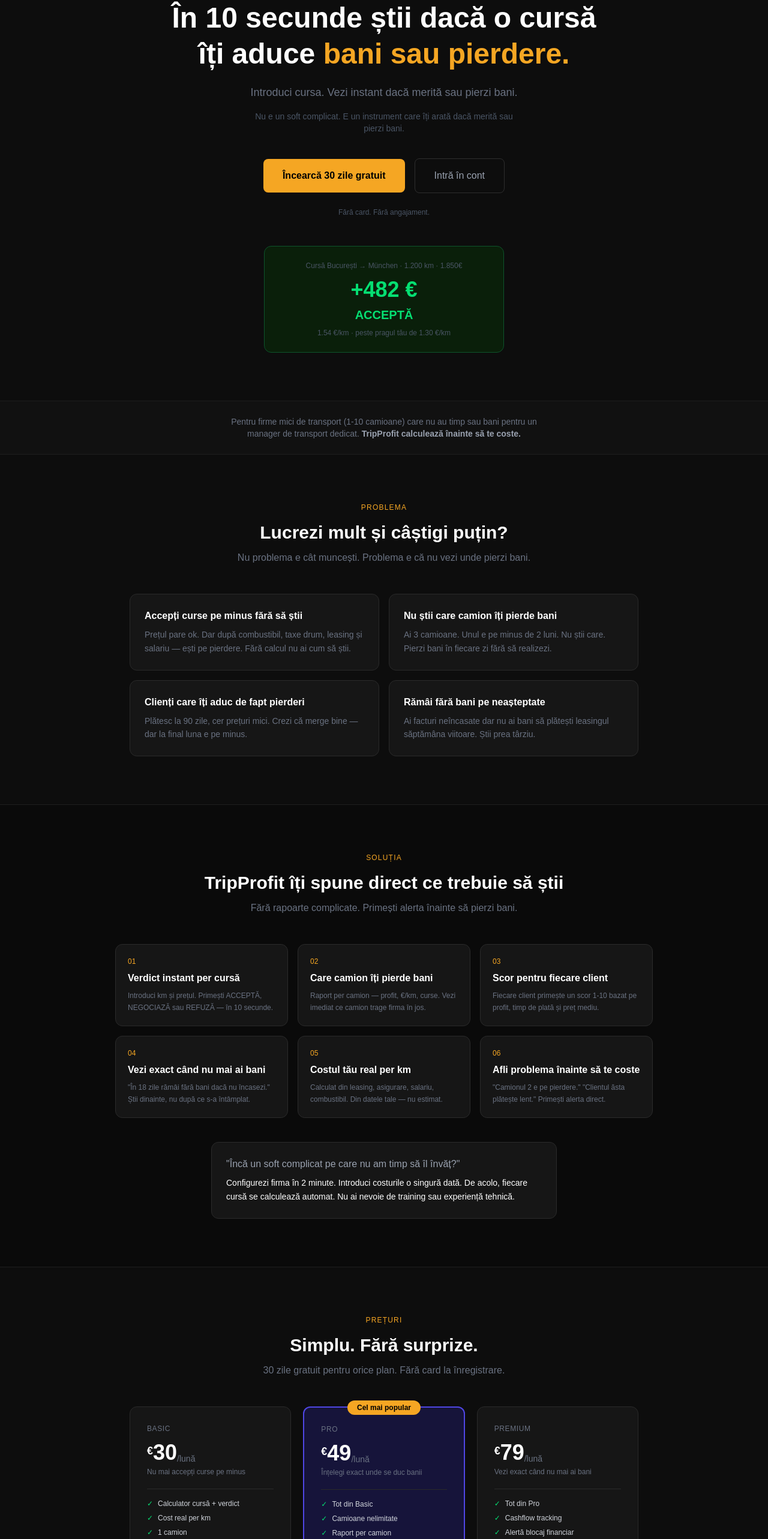
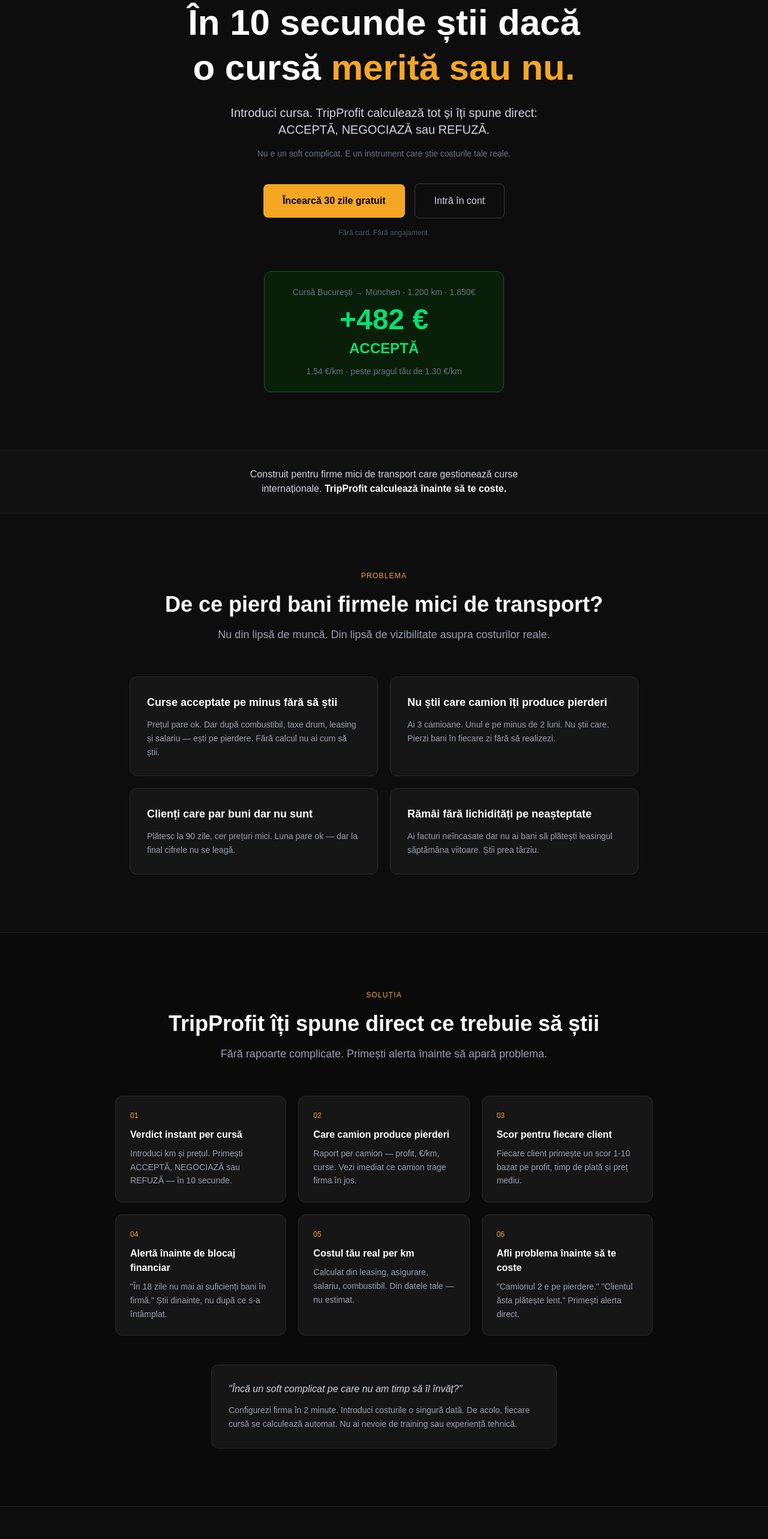
Before and after one commit to GabrielaH19/saas-boilerplate, a Next.js app: page / in a window 1280 px wide. Shown: the part 231-2797 px from the top of the page at 60% size. Built offline with nearby package versions, Linux system fonts and the light colour scheme.

Commit message:
Update landing page v2

```diff
--- a/app/page.tsx
+++ b/app/page.tsx
@@ -10,8 +10,8 @@ export default function LandingPage() {
       <nav className="border-b border-[#1e1e1e] px-10 py-4 flex items-center justify-between">
         <div className="text-lg font-semibold">Trip<span className="text-[#f5a623]">Profit</span></div>
         <div className="flex items-center gap-6">
-          <span className="text-sm text-gray-500 cursor-pointer hover:text-white">Funcții</span>
-          <span className="text-sm text-gray-500 cursor-pointer hover:text-white">Prețuri</span>
+          <span className="text-sm text-gray-400 cursor-pointer hover:text-white">Funcții</span>
+          <span className="text-sm text-gray-400 cursor-pointer hover:text-white">Prețuri</span>
           <Link href="/login" className="text-sm text-gray-400 hover:text-white">Intră în cont</Link>
           <Link href="/register" className="bg-[#f5a623] text-black text-sm font-semibold px-4 py-2 rounded-lg hover:bg-[#e8951a] transition">
             Încearcă gratuit
@@ -20,25 +20,25 @@ export default function LandingPage() {
       </nav>
 
       {/* HERO */}
-      <div className="text-center px-6 pt-24 pb-12">
+      <div className="text-center px-6 pt-24 pb-14">
         <div className="inline-block bg-[#1a1a00] text-[#f5a623] border border-[#3a3000] text-xs px-4 py-2 rounded-full mb-8">
-          Pentru firme mici de transport (1-10 camioane)
+          Pentru firme mici de transport · 1-10 camioane
         </div>
-        <h1 className="text-5xl font-semibold leading-tight mb-5 max-w-3xl mx-auto">
-          În 10 secunde știi dacă o cursă<br />
-          îți aduce <span className="text-[#f5a623]">bani sau pierdere.</span>
+        <h1 className="text-6xl font-semibold leading-tight mb-6 max-w-3xl mx-auto text-white">
+          În 10 secunde știi dacă<br />
+          o cursă <span className="text-[#f5a623]">merită sau nu.</span>
         </h1>
-        <p className="text-lg text-gray-500 mb-4 max-w-xl mx-auto">
-          Introduci cursa. Vezi instant dacă merită sau pierzi bani.
+        <p className="text-xl text-gray-300 mb-4 max-w-xl mx-auto">
+          Introduci cursa. TripProfit calculează tot și îți spune direct: ACCEPTĂ, NEGOCIAZĂ sau REFUZĂ.
         </p>
-        <p className="text-sm text-gray-600 mb-10 max-w-md mx-auto">
-          Nu e un soft complicat. E un instrument care îți arată dacă merită sau pierzi bani.
+        <p className="text-sm text-gray-500 mb-10 max-w-md mx-auto">
+          Nu e un soft complicat. E un instrument care știe costurile tale reale.
         </p>
-        <div className="flex items-center justify-center gap-4 mb-6">
+        <div className="flex items-center justify-center gap-4 mb-4">
           <Link href="/register" className="bg-[#f5a623] text-black font-semibold px-8 py-4 rounded-lg hover:bg-[#e8951a] transition text-base">
             Încearcă 30 zile gratuit
           </Link>
-          <Link href="/login" className="border border-[#2e2e2e] text-gray-400 px-8 py-4 rounded-lg hover:text-white hover:border-[#3a3a3a] transition text-base">
+          <Link href="/login" className="border border-[#3a3a3a] text-gray-300 px-8 py-4 rounded-lg hover:text-white hover:border-[#555] transition text-base">
             Intră în cont
           </Link>
         </div>
@@ -46,70 +46,70 @@ export default function LandingPage() {
       </div>
 
       {/* DEMO VERDICT */}
-      <div className="max-w-md mx-auto px-6 mb-20">
+      <div className="max-w-md mx-auto px-6 mb-24">
         <div className="bg-[#0a1f0a] border border-green-900 rounded-xl p-6 text-center">
-          <div className="text-xs text-gray-600 mb-3">Cursă București → München · 1.200 km · 1.850€</div>
-          <div className="text-4xl font-semibold text-green-400 mb-2">+482 €</div>
-          <div className="text-xl font-semibold text-green-400 mb-2">ACCEPTĂ</div>
-          <div className="text-xs text-gray-600">1.54 €/km · peste pragul tău de 1.30 €/km</div>
+          <div className="text-sm text-gray-500 mb-3">Cursă București → München · 1.200 km · 1.850€</div>
+          <div className="text-5xl font-semibold text-green-400 mb-2">+482 €</div>
+          <div className="text-2xl font-semibold text-green-400 mb-3">ACCEPTĂ</div>
+          <div className="text-sm text-gray-500">1.54 €/km · peste pragul tău de 1.30 €/km</div>
         </div>
       </div>
 
       {/* CREDIBILITATE */}
-      <div className="border-t border-b border-[#1e1e1e] bg-[#111] py-6 px-6 text-center mb-20">
-        <p className="text-sm text-gray-500 max-w-lg mx-auto">
-          Pentru firme mici de transport (1-10 camioane) care nu au timp sau bani pentru un manager de transport dedicat.{" "}
-          <strong className="text-gray-400">TripProfit calculează înainte să te coste.</strong>
+      <div className="border-t border-b border-[#1e1e1e] bg-[#111] py-7 px-6 text-center mb-24">
+        <p className="text-base text-gray-300 max-w-lg mx-auto">
+          Construit pentru firme mici de transport care gestionează curse internaționale.{" "}
+          <strong className="text-white">TripProfit calculează înainte să te coste.</strong>
         </p>
       </div>
 
       {/* PROBLEMA */}
-      <div className="max-w-4xl mx-auto px-6 mb-20 text-center">
-        <div className="text-xs text-[#f5a623] uppercase tracking-widest mb-4">Problema</div>
-        <h2 className="text-3xl font-semibold mb-3">Lucrezi mult și câștigi puțin?</h2>
-        <p className="text-gray-500 mb-12">Nu problema e cât muncești. Problema e că nu vezi unde pierzi bani.</p>
-        <div className="grid grid-cols-2 gap-4">
+      <div className="max-w-4xl mx-auto px-6 mb-24 text-center">
+        <div className="text-xs text-[#f5a623] uppercase tracking-widest mb-5">Problema</div>
+        <h2 className="text-4xl font-semibold mb-4 text-white">De ce pierd bani firmele mici de transport?</h2>
+        <p className="text-lg text-gray-400 mb-14">Nu din lipsă de muncă. Din lipsă de vizibilitate asupra costurilor reale.</p>
+        <div className="grid grid-cols-2 gap-5">
           {[
-            { t: "Accepți curse pe minus fără să știi", d: "Prețul pare ok. Dar după combustibil, taxe drum, leasing și salariu — ești pe pierdere. Fără calcul nu ai cum să știi." },
-            { t: "Nu știi care camion îți pierde bani", d: "Ai 3 camioane. Unul e pe minus de 2 luni. Nu știi care. Pierzi bani în fiecare zi fără să realizezi." },
-            { t: "Clienți care îți aduc de fapt pierderi", d: "Plătesc la 90 zile, cer prețuri mici. Crezi că merge bine — dar la final luna e pe minus." },
-            { t: "Rămâi fără bani pe neașteptate", d: "Ai facturi neîncasate dar nu ai bani să plătești leasingul săptămâna viitoare. Știi prea târziu." },
+            { t: "Curse acceptate pe minus fără să știi", d: "Prețul pare ok. Dar după combustibil, taxe drum, leasing și salariu — ești pe pierdere. Fără calcul nu ai cum să știi." },
+            { t: "Nu știi care camion îți produce pierderi", d: "Ai 3 camioane. Unul e pe minus de 2 luni. Nu știi care. Pierzi bani în fiecare zi fără să realizezi." },
+            { t: "Clienți care par buni dar nu sunt", d: "Plătesc la 90 zile, cer prețuri mici. Luna pare ok — dar la final cifrele nu se leagă." },
+            { t: "Rămâi fără lichidități pe neașteptate", d: "Ai facturi neîncasate dar nu ai bani să plătești leasingul săptămâna viitoare. Știi prea târziu." },
           ].map((item, i) => (
-            <div key={i} className="bg-[#161616] border border-[#2a2a2a] rounded-xl p-6 text-left">
-              <div className="font-semibold text-white mb-2">{item.t}</div>
-              <div className="text-sm text-gray-500 leading-relaxed">{item.d}</div>
+            <div key={i} className="bg-[#161616] border border-[#2a2a2a] rounded-xl p-7 text-left">
+              <div className="text-lg font-semibold text-white mb-3">{item.t}</div>
+              <div className="text-sm text-gray-400 leading-relaxed">{item.d}</div>
             </div>
           ))}
         </div>
       </div>
 
       {/* SOLUTIA */}
-      <div className="bg-[#0a0a0a] border-t border-b border-[#1e1e1e] py-20 px-6 mb-20">
+      <div className="bg-[#0a0a0a] border-t border-b border-[#1e1e1e] py-24 px-6 mb-24">
         <div className="max-w-4xl mx-auto text-center">
-          <div className="text-xs text-[#f5a623] uppercase tracking-widest mb-4">Soluția</div>
-          <h2 className="text-3xl font-semibold mb-3">TripProfit îți spune direct ce trebuie să știi</h2>
-          <p className="text-gray-500 mb-12">Fără rapoarte complicate. Primești alerta înainte să pierzi bani.</p>
-          <div className="grid grid-cols-3 gap-4">
+          <div className="text-xs text-[#f5a623] uppercase tracking-widest mb-5">Soluția</div>
+          <h2 className="text-4xl font-semibold mb-4 text-white">TripProfit îți spune direct ce trebuie să știi</h2>
+          <p className="text-lg text-gray-400 mb-14">Fără rapoarte complicate. Primești alerta înainte să apară problema.</p>
+          <div className="grid grid-cols-3 gap-5">
             {[
               { n: "01", t: "Verdict instant per cursă", d: "Introduci km și prețul. Primești ACCEPTĂ, NEGOCIAZĂ sau REFUZĂ — în 10 secunde." },
-              { n: "02", t: "Care camion îți pierde bani", d: "Raport per camion — profit, €/km, curse. Vezi imediat ce camion trage firma în jos." },
+              { n: "02", t: "Care camion produce pierderi", d: "Raport per camion — profit, €/km, curse. Vezi imediat ce camion trage firma în jos." },
               { n: "03", t: "Scor pentru fiecare client", d: "Fiecare client primește un scor 1-10 bazat pe profit, timp de plată și preț mediu." },
-              { n: "04", t: "Vezi exact când nu mai ai bani", d: "\"În 18 zile rămâi fără bani dacă nu încasezi.\" Știi dinainte, nu după ce s-a întâmplat." },
+              { n: "04", t: "Alertă înainte de blocaj financiar", d: "\"În 18 zile nu mai ai suficienți bani în firmă.\" Știi dinainte, nu după ce s-a întâmplat." },
               { n: "05", t: "Costul tău real per km", d: "Calculat din leasing, asigurare, salariu, combustibil. Din datele tale — nu estimat." },
               { n: "06", t: "Afli problema înainte să te coste", d: "\"Camionul 2 e pe pierdere.\" \"Clientul ăsta plătește lent.\" Primești alerta direct." },
             ].map((f, i) => (
-              <div key={i} className="bg-[#161616] border border-[#2a2a2a] rounded-xl p-5 text-left">
-                <div className="text-xs text-[#f5a623] mb-2">{f.n}</div>
-                <div className="font-semibold text-white mb-2">{f.t}</div>
-                <div className="text-xs text-gray-500 leading-relaxed">{f.d}</div>
+              <div key={i} className="bg-[#161616] border border-[#2a2a2a] rounded-xl p-6 text-left">
+                <div className="text-xs text-[#f5a623] mb-3">{f.n}</div>
+                <div className="text-base font-semibold text-white mb-2">{f.t}</div>
+                <div className="text-sm text-gray-400 leading-relaxed">{f.d}</div>
               </div>
             ))}
           </div>
 
           {/* OBIECTIE */}
-          <div className="bg-[#161616] border border-[#2a2a2a] rounded-xl p-6 max-w-xl mx-auto mt-10 text-left">
-            <div className="text-gray-400 mb-2">"Încă un soft complicat pe care nu am timp să îl învăț?"</div>
-            <div className="text-white text-sm leading-relaxed">
+          <div className="bg-[#161616] border border-[#2a2a2a] rounded-xl p-7 max-w-xl mx-auto mt-12 text-left">
+            <div className="text-base text-gray-300 mb-3 italic">"Încă un soft complicat pe care nu am timp să îl învăț?"</div>
+            <div className="text-sm text-gray-400 leading-relaxed">
               Configurezi firma în 2 minute. Introduci costurile o singură dată. De acolo, fiecare cursă se calculează automat.
               Nu ai nevoie de training sau experiență tehnică.
             </div>
@@ -118,68 +118,68 @@ export default function LandingPage() {
       </div>
 
       {/* PRETURI */}
-      <div className="max-w-4xl mx-auto px-6 mb-20 text-center">
-        <div className="text-xs text-[#f5a623] uppercase tracking-widest mb-4">Prețuri</div>
-        <h2 className="text-3xl font-semibold mb-3">Simplu. Fără surprize.</h2>
-        <p className="text-gray-500 mb-12">30 zile gratuit pentru orice plan. Fără card la înregistrare.</p>
+      <div className="max-w-4xl mx-auto px-6 mb-24 text-center">
+        <div className="text-xs text-[#f5a623] uppercase tracking-widest mb-5">Prețuri</div>
+        <h2 className="text-4xl font-semibold mb-4 text-white">Transparent. Fără costuri ascunse.</h2>
+        <p className="text-lg text-gray-400 mb-14">30 zile gratuit pentru orice plan. Fără card la înregistrare.</p>
         <div className="grid grid-cols-3 gap-5">
 
           {/* BASIC */}
-          <div className="bg-[#161616] border border-[#2a2a2a] rounded-xl p-7 text-left">
-            <div className="text-xs text-gray-500 uppercase tracking-wider mb-3">Basic</div>
-            <div className="text-4xl font-semibold text-white mb-1">
-              <sup className="text-lg">€</sup>30<sub className="text-sm font-normal text-gray-500">/lună</sub>
+          <div className="bg-[#161616] border border-[#2a2a2a] rounded-xl p-8 text-left">
+            <div className="text-xs text-gray-500 uppercase tracking-wider mb-4">Basic</div>
+            <div className="text-5xl font-semibold text-white mb-1">
+              <sup className="text-xl">€</sup>30<sub className="text-sm font-normal text-gray-500">/lună</sub>
             </div>
-            <div className="text-xs text-gray-500 mb-5">Nu mai accepți curse pe minus</div>
-            <div className="border-t border-[#2a2a2a] pt-4 mb-6 space-y-2">
+            <div className="text-sm text-gray-400 mb-6 mt-2">Nu mai accepți curse pe minus</div>
+            <div className="border-t border-[#2a2a2a] pt-5 mb-7 space-y-2.5">
               {["Calculator cursă + verdict", "Cost real per km", "1 camion", "Istoric curse"].map(f => (
-                <div key={f} className="flex gap-2 text-xs text-gray-300"><span className="text-green-400">✓</span>{f}</div>
+                <div key={f} className="flex gap-2 text-sm text-gray-300"><span className="text-green-400">✓</span>{f}</div>
               ))}
               {["Raport per camion", "Raport per client", "Cashflow tracking"].map(f => (
-                <div key={f} className="flex gap-2 text-xs text-gray-600"><span>✗</span>{f}</div>
+                <div key={f} className="flex gap-2 text-sm text-gray-600"><span>✗</span>{f}</div>
               ))}
             </div>
-            <Link href="/register" className="block text-center border border-[#2e2e2e] text-white py-2.5 rounded-lg text-sm hover:bg-[#1e1e1e] transition">
+            <Link href="/register" className="block text-center border border-[#333] text-white py-3 rounded-lg text-sm hover:bg-[#1e1e1e] transition">
               Începe gratuit
             </Link>
           </div>
 
           {/* PRO */}
-          <div className="bg-[#16143a] border-2 border-[#4f46e5] rounded-xl p-7 text-left relative">
-            <div className="absolute -top-3 left-1/2 -translate-x-1/2 bg-[#f5a623] text-black text-xs font-semibold px-4 py-1 rounded-full whitespace-nowrap">
+          <div className="bg-[#16143a] border-2 border-[#4f46e5] rounded-xl p-8 text-left relative">
+            <div className="absolute -top-3.5 left-1/2 -translate-x-1/2 bg-[#f5a623] text-black text-xs font-semibold px-4 py-1 rounded-full whitespace-nowrap">
               Cel mai popular
             </div>
-            <div className="text-xs text-gray-500 uppercase tracking-wider mb-3">Pro</div>
-            <div className="text-4xl font-semibold text-white mb-1">
-              <sup className="text-lg">€</sup>49<sub className="text-sm font-normal text-gray-500">/lună</sub>
+            <div className="text-xs text-gray-500 uppercase tracking-wider mb-4">Pro</div>
+            <div className="text-5xl font-semibold text-white mb-1">
+              <sup className="text-xl">€</sup>49<sub className="text-sm font-normal text-gray-500">/lună</sub>
             </div>
-            <div className="text-xs text-gray-500 mb-5">Înțelegi exact unde se duc banii</div>
-            <div className="border-t border-[#2a2a2a] pt-4 mb-6 space-y-2">
+            <div className="text-sm text-gray-400 mb-6 mt-2">Înțelegi exact unde se duc banii</div>
+            <div className="border-t border-[#2a2a2a] pt-5 mb-7 space-y-2.5">
               {["Tot din Basic", "Camioane nelimitate", "Raport per camion", "Raport per client + scor", "Dashboard firmă", "Alerte costuri depășite"].map(f => (
-                <div key={f} className="flex gap-2 text-xs text-gray-300"><span className="text-green-400">✓</span>{f}</div>
+                <div key={f} className="flex gap-2 text-sm text-gray-300"><span className="text-green-400">✓</span>{f}</div>
               ))}
               {["Cashflow tracking"].map(f => (
-                <div key={f} className="flex gap-2 text-xs text-gray-600"><span>✗</span>{f}</div>
+                <div key={f} className="flex gap-2 text-sm text-gray-600"><span>✗</span>{f}</div>
               ))}
             </div>
-            <Link href="/register" className="block text-center bg-[#4f46e5] text-white py-2.5 rounded-lg text-sm hover:bg-[#4338ca] transition font-semibold">
+            <Link href="/register" className="block text-center bg-[#4f46e5] text-white py-3 rounded-lg text-sm hover:bg-[#4338ca] transition font-semibold">
               Începe gratuit
             </Link>
           </div>
 
           {/* PREMIUM */}
-          <div className="bg-[#161616] border border-[#2a2a2a] rounded-xl p-7 text-left">
-            <div className="text-xs text-gray-500 uppercase tracking-wider mb-3">Premium</div>
-            <div className="text-4xl font-semibold text-white mb-1">
-              <sup className="text-lg">€</sup>79<sub className="text-sm font-normal text-gray-500">/lună</sub>
+          <div className="bg-[#161616] border border-[#2a2a2a] rounded-xl p-8 text-left">
+            <div className="text-xs text-gray-500 uppercase tracking-wider mb-4">Premium</div>
+            <div className="text-5xl font-semibold text-white mb-1">
+              <sup className="text-xl">€</sup>79<sub className="text-sm font-normal text-gray-500">/lună</sub>
             </div>
-            <div className="text-xs text-gray-500 mb-5">Vezi exact când nu mai ai bani</div>
-            <div className="border-t border-[#2a2a2a] pt-4 mb-6 space-y-2">
+            <div className="text-sm text-gray-400 mb-6 mt-2">Control financiar complet al firmei</div>
+            <div className="border-t border-[#2a2a2a] pt-5 mb-7 space-y-2.5">
               {["Tot din Pro", "Cashflow tracking", "Alertă blocaj financiar", "Scor risc clienți", "Simulări decizii", "Recomandări automate", "Suport prioritar"].map(f => (
-                <div key={f} className="flex gap-2 text-xs text-gray-300"><span className="text-green-400">✓</span>{f}</div>
+                <div key={f} className="flex gap-2 text-sm text-gray-300"><span className="text-green-400">✓</span>{f}</div>
               ))}
             </div>
-            <Link href="/register" className="block text-center border border-[#2e2e2e] text-white py-2.5 rounded-lg text-sm hover:bg-[#1e1e1e] transition">
+            <Link href="/register" className="block text-center border border-[#333] text-white py-3 rounded-lg text-sm hover:bg-[#1e1e1e] transition">
               Începe gratuit
             </Link>
           </div>
@@ -188,19 +188,21 @@ export default function LandingPage() {
       </div>
 
       {/* CTA */}
-      <div className="bg-[#0a0a0a] border-t border-[#1e1e1e] py-20 px-6 text-center">
-        <h2 className="text-3xl font-semibold mb-4">Gata să știi dacă<br />faci sau pierzi bani?</h2>
-        <p className="text-gray-500 mb-8">Configurezi firma în 2 minute. Prima cursă calculată instant.</p>
+      <div className="bg-[#0a0a0a] border-t border-[#1e1e1e] py-24 px-6 text-center">
+        <h2 className="text-4xl font-semibold mb-5 text-white">
+          Gata să ai control<br />asupra firmei tale?
+        </h2>
+        <p className="text-lg text-gray-400 mb-10">Configurezi firma în 2 minute. Prima cursă calculată instant.</p>
         <Link href="/register" className="bg-[#f5a623] text-black font-semibold px-10 py-4 rounded-lg hover:bg-[#e8951a] transition text-base inline-block">
           Încearcă 30 zile gratuit
         </Link>
-        <p className="text-xs text-gray-600 mt-4">Fără card. Fără angajament. Anulezi oricând.</p>
+        <p className="text-sm text-gray-600 mt-5">Fără card. Fără angajament. Anulezi oricând.</p>
       </div>
 
       {/* FOOTER */}
       <footer className="border-t border-[#1e1e1e] py-6 px-10 flex items-center justify-between">
         <div className="text-sm font-semibold">Trip<span className="text-[#f5a623]">Profit</span></div>
-        <div className="flex gap-6 text-xs text-gray-600">
+        <div className="flex gap-6 text-sm text-gray-600">
           <Link href="/terms" className="hover:text-gray-400">Termeni</Link>
           <Link href="/privacy" className="hover:text-gray-400">Confidențialitate</Link>
           <span>contact@tripprofit.app</span>
```
